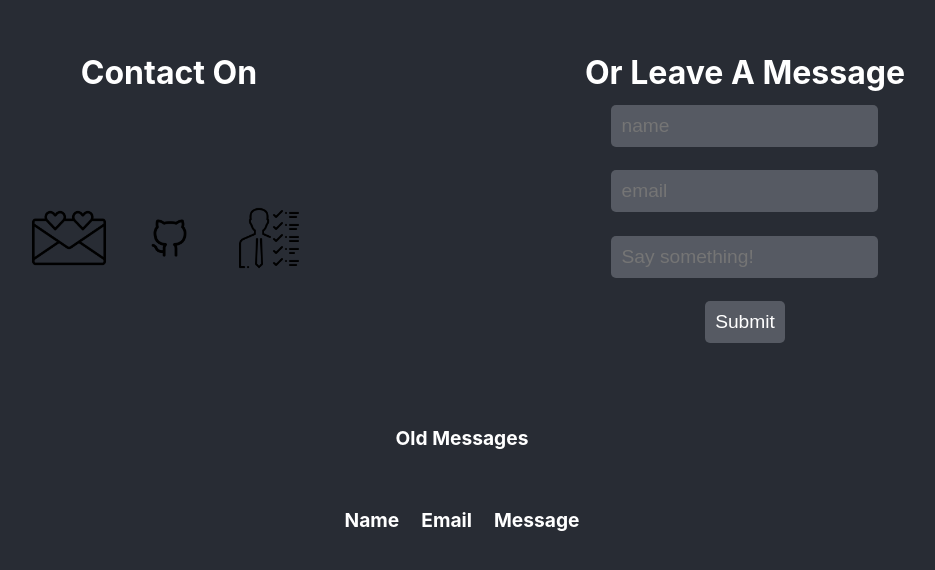
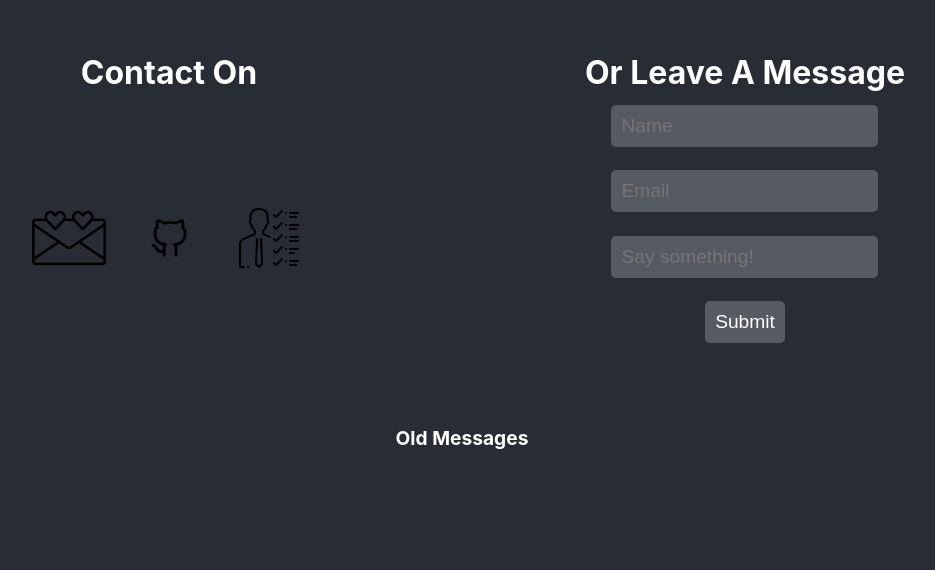
Before and after one commit to jeandtx/MyPortfolio, a React (Create React App) app: page / in a window 1280 px wide. Shown: the part 2570-3140 px from the top of the page, without its empty margins (114-1049 px from the left). Built offline with nearby package versions, Linux system fonts and the light colour scheme.

Commit message:
few corrections on contact.js

```diff
--- a/src/pages/Contact.js
+++ b/src/pages/Contact.js
@@ -43,7 +43,7 @@ function Contact() {
                         type="text"
                         id="name"
                         name="name"
-                        placeholder='name'
+                        placeholder='Name'
                         value={name}
                         onChange={(e) => setName(e.target.value)}
                     />
@@ -51,7 +51,7 @@ function Contact() {
                         type="email"
                         id="email"
                         name="email"
-                        placeholder='email'
+                        placeholder='Email'
                         value={email}
                         onChange={(e) => setEmail(e.target.value)}
                     />
@@ -66,10 +66,14 @@ function Contact() {
                         type="submit"
                         value="Submit"
                         onClick={() => {
+                            if (name === '' || email === '' || message === '') {
+                                alert('Please fill all the fields');
+                            } else {
                                 setData([...data, { name, email, message }]);
                                 setName('Thank');
                                 setEmail('you');
                                 setMessage(';)');
+                            }
                         }}
                     />
                 </div>
@@ -77,7 +81,8 @@ function Contact() {
             <div className='old-messages'>
                 <h3>Old Messages</h3>
 
-                {/* // todo choose between a table or differents div  */}
+                {
+                    data.length > 0 && (
                         <table>
                             <tr>
                                 <th>Name</th>
@@ -91,7 +96,8 @@ function Contact() {
                                     <td>{item.message}</td>
                                 </tr>
                             ))}
-                </table>
+                        </table>)
+                }
             </div>
         </div>
     );
```
Lines whose indentation alone changed are shown as unchanged.
